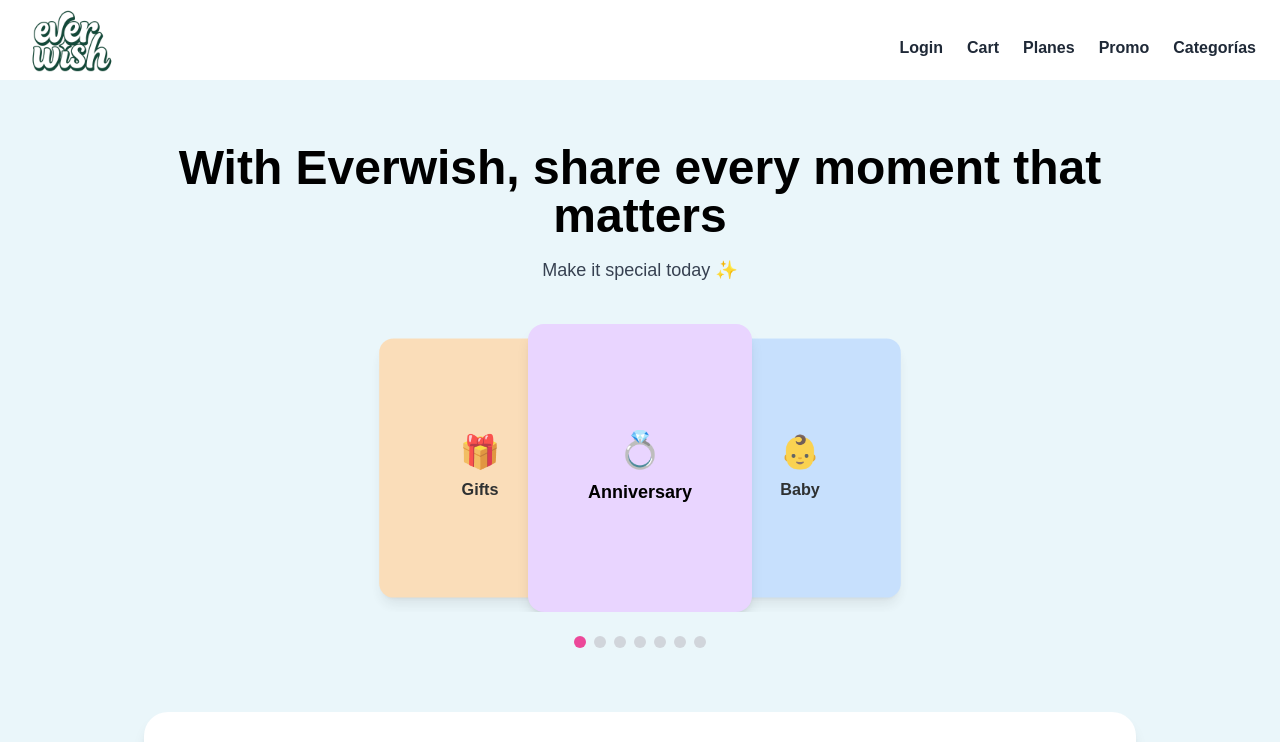
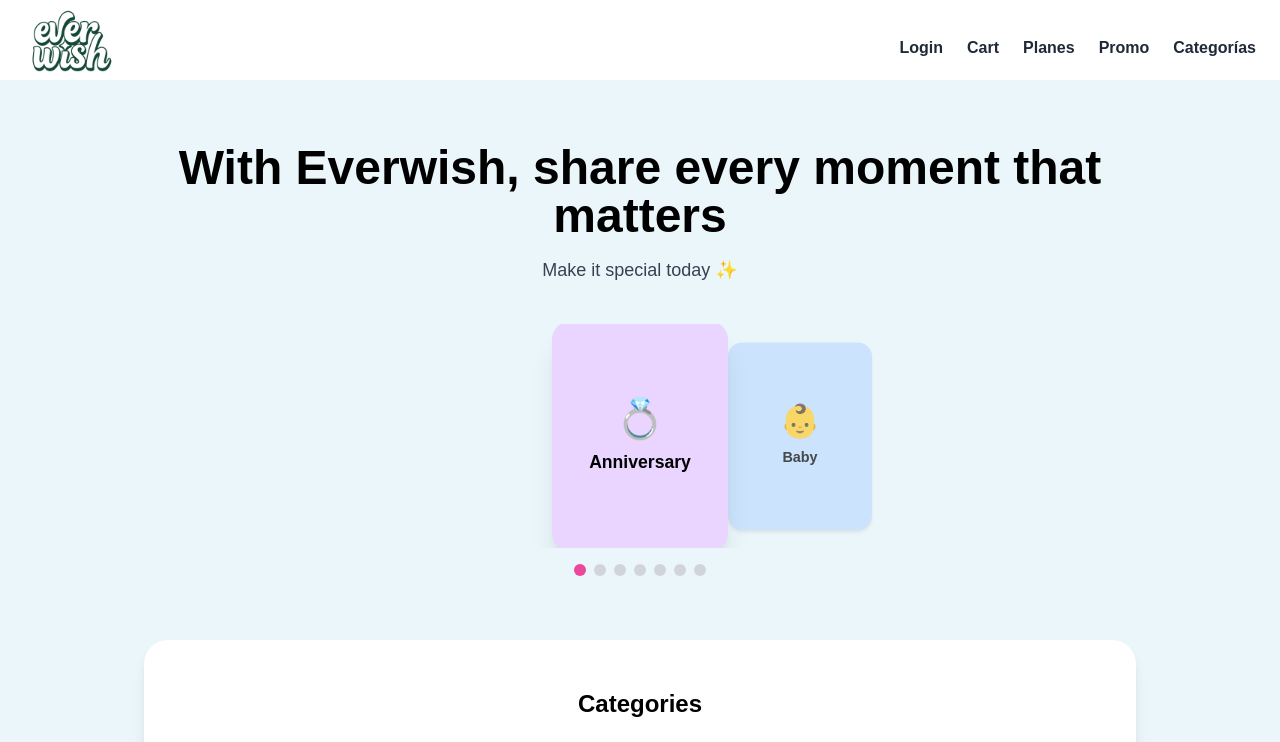
Before and after one commit to everwishhq-commits/EverWish, a Next.js app: page / in a window 1280 px wide. Shown: the top 742 px of the page. Built offline with nearby package versions, Linux system fonts and the light colour scheme.

Commit message:
Update carousel.js

```diff
--- a/app/components/carousel.js
+++ b/app/components/carousel.js
@@ -14,54 +14,81 @@ const items = [
 export default function Carousel() {
   const [index, setIndex] = useState(0);
 
+  // Auto slide cada 4s
   useEffect(() => {
-    const timer = setInterval(() => {
+    const interval = setInterval(() => {
       setIndex((prev) => (prev + 1) % items.length);
-    }, 4000); // autoplay
-    return () => clearInterval(timer);
+    }, 4000);
+    return () => clearInterval(interval);
   }, []);
 
-  const nextSlide = () => setIndex((prev) => (prev + 1) % items.length);
-  const prevSlide = () => setIndex((prev) => (prev - 1 + items.length) % items.length);
+  const handleDotClick = (i) => setIndex(i);
 
   return (
-    <div className="relative flex flex-col items-center mt-10">
-      <div className="flex justify-center items-center relative w-full max-w-xl h-72 overflow-hidden">
+    <div className="relative w-full flex flex-col items-center mt-6">
+      {/* Carrusel */}
+      <div className="relative h-56 w-full flex items-center justify-center overflow-hidden">
         {items.map((item, i) => {
           const offset = (i - index + items.length) % items.length;
+          let style =
+            "absolute transition-all duration-700 ease-in-out transform";
 
-          // posición de cada tarjeta
-          let style = "scale-0 opacity-0"; // ocultar por defecto
-          if (offset === 0) style = "scale-100 opacity-100 z-20"; // central
-          else if (offset === 1) style = "translate-x-40 scale-90 opacity-80 z-10"; // derecha
-          else if (offset === items.length - 1) style = "-translate-x-40 scale-90 opacity-80 z-10"; // izquierda
+          // central resaltada
+          if (offset === 0)
+            style +=
+              " scale-110 opacity-100 z-20 shadow-xl animate-bounce-slow";
+
+          // tarjeta a la derecha
+          else if (offset === 1)
+            style += " translate-x-40 scale-90 opacity-70 z-10";
+
+          // tarjeta a la izquierda
+          else if (offset === items.length - 1)
+            style += "-translate-x-40 scale-90 opacity-70 z-10";
+
+          // resto ocultas
+          else style += " opacity-0 scale-75";
 
           return (
             <div
               key={i}
-              className={`absolute w-44 h-60 md:w-56 md:h-72 flex flex-col items-center justify-center rounded-2xl shadow-lg transition-all duration-700 ease-in-out ${item.color} ${style}`}
+              className={`${item.color} ${style} rounded-2xl w-40 h-52 flex flex-col items-center justify-center shadow-md`}
             >
               <span className="text-4xl">{item.icon}</span>
-              <p className="mt-2 text-base md:text-lg font-semibold">
-                {item.title}
-              </p>
+              <p className="mt-2 font-semibold">{item.title}</p>
             </div>
           );
         })}
       </div>
 
       {/* Dots */}
-      <div className="flex mt-6 space-x-2">
+      <div className="flex mt-4 space-x-2">
         {items.map((_, i) => (
           <button
             key={i}
-            onClick={() => setIndex(i)}
             className={`w-3 h-3 rounded-full ${
               i === index ? "bg-pink-500" : "bg-gray-300"
             }`}
-          />
+            onClick={() => handleDotClick(i)}
+          ></button>
         ))}
       </div>
+
+      {/* Animación bounce sutil */}
+      <style jsx>{`
+        @keyframes bounce-slow {
+          0%,
+          100% {
+            transform: translateY(0);
+          }
+          50% {
+            transform: translateY(-4px);
+          }
+        }
+        .animate-bounce-slow {
+          animation: bounce-slow 1.5s ease-in-out;
+        }
+      `}</style>
     </div>
   );
 }
```
